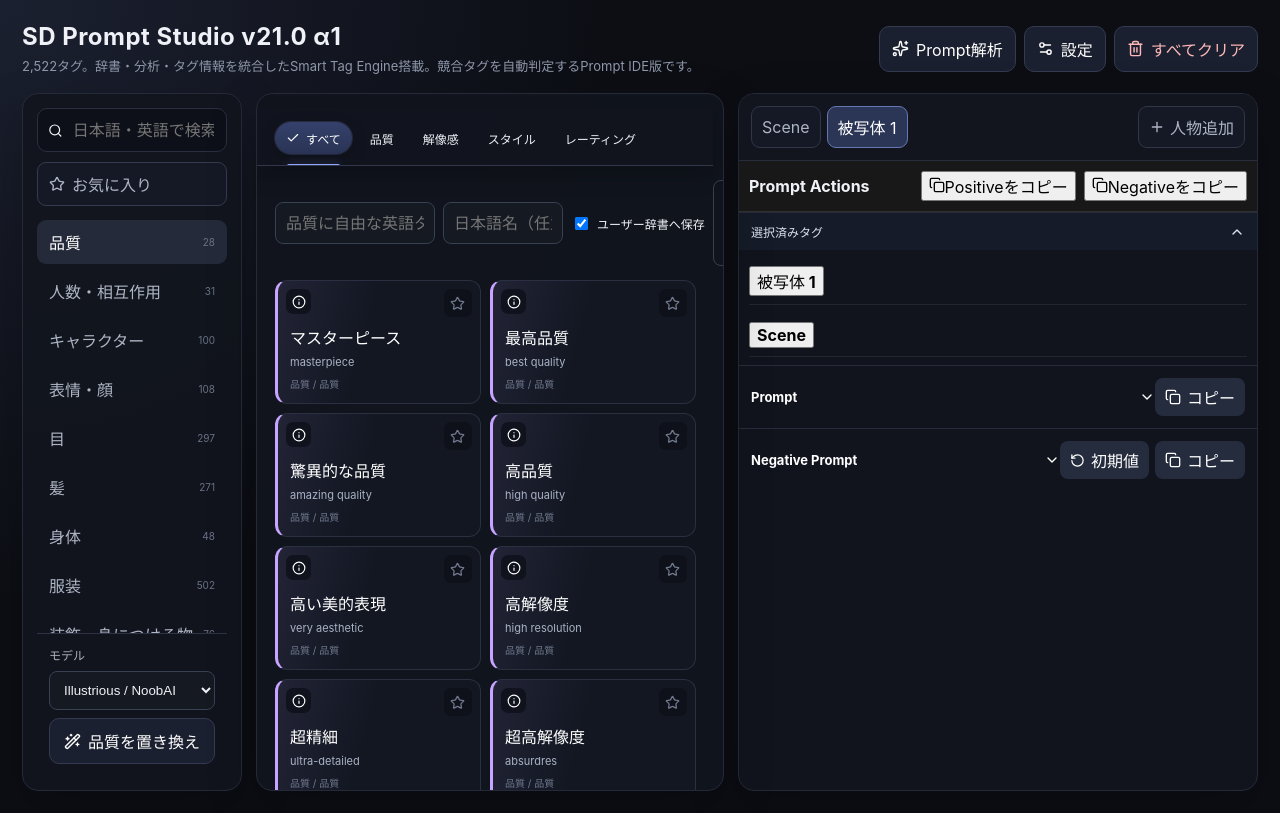
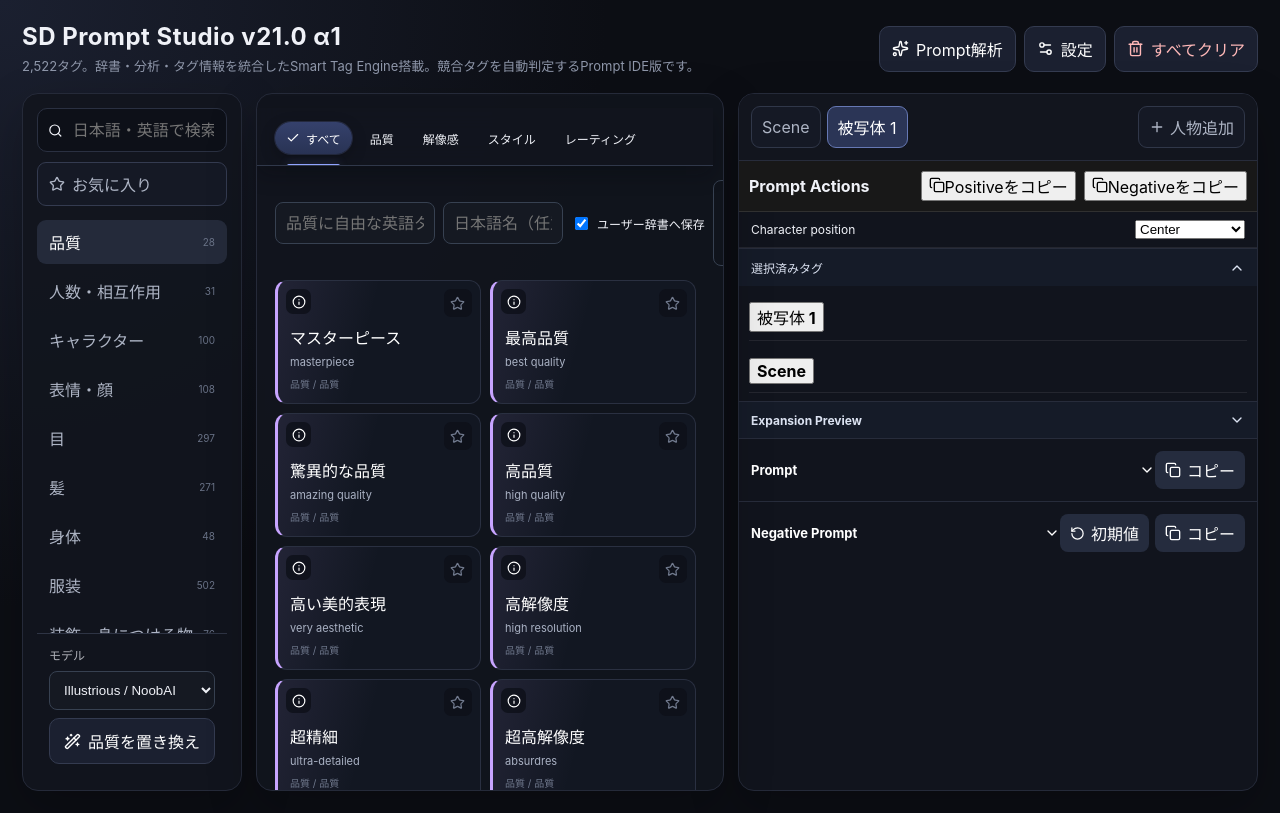
Before and after one commit to whatrune/sd-prompt-studio, a React (Vite) app: page / in a window 1280 px wide. Built offline with nearby package versions, Linux system fonts and the light colour scheme; the HTML template or start-up script is replaced by a standard one.

Commit message:
feat(prompt): add prompt expansion layer

```diff
--- a/src/App.tsx
+++ b/src/App.tsx
@@ -7,7 +7,7 @@ import { compatibilityLabel, generationNote, heuristicCategory, inferCategory, m
 import { getConflictMap } from './engine/smartTagEngine'
 import './styles.css'
 import { createId } from './id'
-import { buildPrompt, tagSort } from './prompt'
+import { buildPromptWithStrategy, tagSort } from './prompt'
 
 
 
@@ -122,6 +122,7 @@ export default function App() {
   const [composerCollapsed, setComposerCollapsed] = useState(true)
   const [relatedCollapsed, setRelatedCollapsed] = useState(false)
   const [selectedCollapsed, setSelectedCollapsed] = useState(false)
+  const [expansionCollapsed, setExpansionCollapsed] = useState(true)
   const [promptCollapsed, setPromptCollapsed] = useState(true)
   const [negativeCollapsed, setNegativeCollapsed] = useState(true)
   const importRef = useRef<HTMLInputElement>(null)
@@ -159,7 +160,8 @@ export default function App() {
     }).sort((a,b) => q ? scoreTag(b,q)-scoreTag(a,q) || tagSort(a,b) : tagSort(a,b))
   }, [category, subcategory, query, favoritesOnly, store.favoriteIds, visibleDictionaryTags, store.hideUnavailable, conflictMap])
 
-  const prompt = useMemo(() => buildPrompt(store.blocks, store.sceneTags), [store.blocks, store.sceneTags])
+  const expansion = useMemo(() => buildPromptWithStrategy(store.blocks, store.sceneTags, store.modelPreset), [store.blocks, store.sceneTags, store.modelPreset])
+  const prompt = expansion.prompt
 
   const warnings = useMemo(() => conflicts(active.tags), [active.tags])
   const related = useMemo(() => relatedTags(active.tags).slice(0, 8), [active.tags])
@@ -326,6 +328,7 @@ export default function App() {
       <aside className="preview panel">
         <div className="block-tabs"><button className={store.activeLayer==='scene'?'active':''} onClick={()=>store.setActiveLayer('scene')}>Scene</button>{store.blocks.map(b=><button key={b.id} className={store.activeLayer==='subject'&&b.id===store.activeBlockId?'active':''} onClick={()=>store.setActiveBlock(b.id)}>{b.name}{store.blocks.length>1&&<X size={13} onClick={e=>{e.stopPropagation();store.removeBlock(b.id)}}/>}</button>)}<button className="add-block" onClick={store.addBlock}><Plus size={16}/>人物追加</button></div>
         <section className="prompt-actions"><strong>Prompt Actions</strong><button onClick={copyPrompt}><Copy size={16}/>{copied?'コピー済み':'Positiveをコピー'}</button><button onClick={async()=>{const ok=await copyText(store.negative);if(ok){setCopied(true);setTimeout(()=>setCopied(false),1400)}}}><Copy size={16}/>{copied?'コピー済み':'Negativeをコピー'}</button></section>
+        {store.activeLayer==='subject'&&activeSubject&&<label className="subject-position">Character position<select value={activeSubject.position??'center'} onChange={event=>store.setSubjectPosition(activeSubject.id,event.target.value as 'left'|'center'|'right')}><option value="left">Left</option><option value="center">Center</option><option value="right">Right</option></select></label>}
         <section className={`preview-section ${selectedCollapsed?'collapsed':''}`}>
           <button className="preview-section-toggle" onClick={()=>setSelectedCollapsed(v=>!v)} aria-expanded={!selectedCollapsed}>
             <span>選択済みタグ</span>{selectedCollapsed?<ChevronDown size={16}/>:<ChevronUp size={16}/>}
@@ -343,6 +346,10 @@ export default function App() {
             </div>
           </div>}
         </section>
+        <section className={`preview-section expansion-preview ${expansionCollapsed?'collapsed':''}`}>
+          <button className="preview-section-toggle" onClick={()=>setExpansionCollapsed(value=>!value)} aria-expanded={!expansionCollapsed}><span>Expansion Preview</span>{expansionCollapsed?<ChevronDown size={16}/>:<ChevronUp size={16}/>}</button>
+          {!expansionCollapsed&&<div className="preview-section-content expansion-entities"><small>{expansion.strategy} / {expansion.scene.subject_count} subject(s)</small>{expansion.characters.map(character=><section key={character.id}><strong>{character.name} · {character.position}</strong><pre>{character.output}</pre></section>)}</div>}
+        </section>
         <section className={`preview-section output-box ${promptCollapsed?'collapsed':''}`}>
           <div className="output-head"><button className="preview-section-toggle inline" onClick={()=>setPromptCollapsed(v=>!v)} aria-expanded={!promptCollapsed}><span>Prompt</span>{promptCollapsed?<ChevronDown size={16}/>:<ChevronUp size={16}/>}</button><button onClick={copyPrompt}><Copy size={16}/>{copied?'コピー済み':'コピー'}</button></div>
           {!promptCollapsed&&<textarea readOnly value={prompt}/>}
--- a/src/prompt.ts
+++ b/src/prompt.ts
@@ -1,8 +1,9 @@
 import { adultTags } from './data/adultTags'
 import { categoryOrder, subcategoryOrder, tags, type PromptTag } from './data/tags'
 import type { PromptBlock, SelectedTag } from './store'
+import { expandPrompt } from './promptExpansion'
+import type { ModelPreset } from './store'
 
-const bodyCategoryOrder = ['character', 'body', 'expression', 'eyes', 'hair', 'clothes', 'accessories']
 const legacyClothingSubcategoryOrder = ['トップス', 'アウター', 'ボトムス', 'ワンピース・ドレス', 'カジュアル', 'フォーマル', 'ゴシック・ロリータ', '制服・学校', '制服・職業', 'ミリタリー・ワーク', 'スポーツ・ダンス', '舞台・アイドル', 'コスチューム', 'ファンタジー・SF', '民族・歴史', '和装', 'ルームウェア', '水着・下着', 'センシティブ衣装', 'デザイン・ディテール', '素材・質感', '柄・装飾', 'レッグウェア', '靴', '衣装（アダルト）']
 const legacyCharacterSubcategoryOrder = ['指定', '種族', '種族特徴', '職業', '属性']
 const legacyPoseSubcategoryOrder = ['基本姿勢', '手・腕', '頭・上半身', '脚・開脚', '日常動作', '落下・バランス', '体操・アクロバット', 'ダンス', 'スポーツ', '武術・戦闘', '乗り物・騎乗', 'ポーズ（アダルト）', '行動（アダルト）']
@@ -46,22 +47,9 @@ function bracket(items: SelectedTag[]) {
 }
 
 export function buildPrompt(blocks: PromptBlock[], sceneTags: SelectedTag[] = []) {
-  const subjectTags = blocks.flatMap(block => block.tags)
-  const sceneCategories = new Set(['quality', 'camera', 'background', 'scene_props', 'lighting', 'effects'])
-  const effectiveSceneTags = [...new Map([...sceneTags, ...subjectTags.filter(tag => sceneCategories.has(outputCategory(tag)))].map(tag => [tag.id, tag])).values()]
-  const quality = effectiveSceneTags.filter(tag => outputCategory(tag) === 'quality')
-  const people = subjectTags.filter(tag => outputCategory(tag) === 'people')
-  const cameraBackground = effectiveSceneTags.filter(tag => ['camera', 'background', 'scene_props'].includes(outputCategory(tag)))
-  const lightingEffects = effectiveSceneTags.filter(tag => ['lighting', 'effects'].includes(outputCategory(tag)))
-  const subjects = blocks.flatMap(block => {
-    const body = block.tags.filter(tag => bodyCategoryOrder.includes(outputCategory(tag)))
-    const pose = block.tags.filter(tag => outputCategory(tag) === 'pose')
-    if (!body.length && !pose.length) return []
-    return [bracket(body), bracket(pose)]
-  })
-  const sections = [bracket(quality), bracket(people)]
-  if (subjects.length) sections.push(subjects.join('\n\nBREAK\n\n'))
-  else sections.push('[]', '[]')
-  sections.push(bracket(cameraBackground), 'BREAK', bracket(lightingEffects))
-  return sections.join('\n\n')
+  return buildPromptWithStrategy(blocks, sceneTags).prompt
 }
+
+export function buildPromptWithStrategy(blocks: PromptBlock[], sceneTags: SelectedTag[] = [], strategy: ModelPreset = 'illustrious', subjectBreak = 'BREAK') {
+  return expandPrompt(blocks, sceneTags, { strategy, subjectBreak, outputCategory, renderTags: bracket })
+}
--- /dev/null
+++ b/src/promptExpansion.ts
@@ -0,0 +1,47 @@
+import type { ModelPreset, PromptBlock, SelectedTag, SubjectPosition } from './store'
+
+export type ExpandedCharacter = { id: string; name: string; position: SubjectPosition; body: SelectedTag[]; pose: SelectedTag[]; output: string }
+export type ExpandedScene = { subject_count: number; interaction: SelectedTag[]; composition: SelectedTag[]; tags: SelectedTag[] }
+export type ExpansionResult = { prompt: string; characters: ExpandedCharacter[]; scene: ExpandedScene; strategy: ModelPreset }
+
+type ExpansionOptions = {
+  strategy: ModelPreset
+  subjectBreak?: string
+  sceneBreak?: string
+  outputCategory: (tag: SelectedTag) => string
+  renderTags: (tags: SelectedTag[]) => string
+}
+
+const positionLabel: Record<SubjectPosition, string> = { left: 'Left side:', right: 'Right side:', center: 'Center:' }
+
+export function expandPrompt(blocks: PromptBlock[], sceneTags: SelectedTag[], options: ExpansionOptions): ExpansionResult {
+  const subjectBreak = options.subjectBreak ?? 'BREAK'
+  const sceneBreak = options.sceneBreak ?? 'BREAK'
+  const sceneCategories = new Set(['quality', 'camera', 'background', 'scene_props', 'lighting', 'effects'])
+  const subjectTags = blocks.flatMap(block => block.tags)
+  const effectiveScene = [...new Map([...sceneTags, ...subjectTags.filter(tag => sceneCategories.has(options.outputCategory(tag)))].map(tag => [tag.id, tag])).values()]
+  const quality = effectiveScene.filter(tag => options.outputCategory(tag) === 'quality')
+  const people = subjectTags.filter(tag => options.outputCategory(tag) === 'people')
+  const composition = effectiveScene.filter(tag => ['camera', 'background', 'scene_props'].includes(options.outputCategory(tag)))
+  const effects = effectiveScene.filter(tag => ['lighting', 'effects'].includes(options.outputCategory(tag)))
+  const multiple = blocks.length > 1
+  const characters = blocks.flatMap((block, index) => {
+    const body = block.tags.filter(tag => ['character', 'body', 'expression', 'eyes', 'hair', 'clothes', 'accessories'].includes(options.outputCategory(tag)))
+    const pose = block.tags.filter(tag => options.outputCategory(tag) === 'pose')
+    if (!body.length && !pose.length) return []
+    const position = block.position ?? (multiple ? index === 0 ? 'left' : index === 1 ? 'right' : 'center' : 'center')
+    const entity = `${options.renderTags(body)}\n\n${subjectBreak}\n\n${options.renderTags(pose)}`
+    const output = options.strategy === 'illustrious' && multiple ? `${positionLabel[position]}\n${entity}` : entity
+    return [{ id: block.id, name: block.name, position, body, pose, output }]
+  })
+  const sections = [options.renderTags(quality), options.renderTags(people)]
+  if (characters.length) sections.push(characters.map(character => character.output).join(`\n\n${subjectBreak}\n\n`))
+  else sections.push('[]', '[]')
+  sections.push(options.renderTags(composition), sceneBreak, options.renderTags(effects))
+  return {
+    prompt: sections.join('\n\n'),
+    characters,
+    scene: { subject_count: blocks.length, interaction: people.filter(tag => Array.isArray(tag.slot) ? tag.slot.includes('interaction_action') : tag.slot === 'interaction_action'), composition, tags: effectiveScene },
+    strategy: options.strategy,
+  }
+}
--- a/src/store.ts
+++ b/src/store.ts
@@ -5,8 +5,9 @@ import { adultTags } from './data/adultTags'
 import { canonicalId, resolveCanonicalTag } from './data/canonical'
 import { createId } from './id'
 
-export type SelectedTag = { id: string; prompt: string; label: string; category: string; outputCategory?: string; subcategory?: string; sortSubcategory?: string; promptGroup?: string; promptOrder?: number; weight: number; rating?: ContentRating }
-export type PromptBlock = { id: string; name: string; tags: SelectedTag[] }
+export type SelectedTag = { id: string; prompt: string; label: string; category: string; outputCategory?: string; subcategory?: string; sortSubcategory?: string; promptGroup?: string; promptOrder?: number; slot?: string | string[]; weight: number; rating?: ContentRating }
+export type SubjectPosition = 'left' | 'center' | 'right'
+export type PromptBlock = { id: string; name: string; position?: SubjectPosition; tags: SelectedTag[] }
 export type EditorLayer = 'subject' | 'scene'
 export const SCENE_CATEGORIES = new Set(['quality', 'camera', 'background', 'scene_props', 'lighting', 'effects'])
 export const isSceneCategory = (category: string) => SCENE_CATEGORIES.has(category)
@@ -37,6 +38,7 @@ type State = {
   addBlock: () => void
   removeBlock: (id: string) => void
   renameBlock: (id: string, name: string) => void
+  setSubjectPosition: (id: string, position: SubjectPosition) => void
   setActiveBlock: (id: string) => void
   setActiveLayer: (layer: EditorLayer) => void
   clearAll: () => void
@@ -59,7 +61,7 @@ const QUALITY_PRESETS: Record<ModelPreset, string[]> = {
   custom: []
 }
 
-const createFirstBlock = (): PromptBlock => ({ id: createId(), name: '被写体 1', tags: [] })
+const createFirstBlock = (): PromptBlock => ({ id: createId(), name: '被写体 1', position: 'center', tags: [] })
 const firstBlock = createFirstBlock()
 
 const physicalDictionary = [...allTags, ...adultTags]
@@ -82,8 +84,10 @@ export function migratePersistedState(persisted: unknown) {
   if (!persisted || typeof persisted !== 'object') return persisted
   const state = persisted as Partial<State>
   if (!Array.isArray(state.blocks)) return state
-  const migratedBlocks = state.blocks.map(block => ({
+  const multipleSubjects = state.blocks.length > 1
+  const migratedBlocks = state.blocks.map((block, index) => ({
     ...block,
+    position: block.position ?? (multipleSubjects ? index === 0 ? 'left' : index === 1 ? 'right' : 'center' : 'center'),
     tags: block.tags.map(tag => {
       const current = resolveCanonicalTag(tag.id, physicalDictionary)
       return current
@@ -188,7 +192,10 @@ export const usePromptStore = create<State>()(persist((set, get) => ({
   })),
   addBlock: () => set((state) => {
     const id = createId()
-    return { blocks: [...state.blocks, { id, name: `被写体 ${state.blocks.length + 1}`, tags: [] }], activeBlockId: id, activeLayer: 'subject' }
+    const blocks = state.blocks.length === 1
+      ? [{ ...state.blocks[0], position: 'left' as const }, { id, name: '被写体 2', position: 'right' as const, tags: [] }]
+      : [...state.blocks, { id, name: `被写体 ${state.blocks.length + 1}`, position: 'center' as const, tags: [] }]
+    return { blocks, activeBlockId: id, activeLayer: 'subject' }
   }),
   removeBlock: (id) => set((state) => {
     if (state.blocks.length === 1) return state
@@ -196,6 +203,7 @@ export const usePromptStore = create<State>()(persist((set, get) => ({
     return { blocks: next, activeBlockId: state.activeBlockId === id ? next[0].id : state.activeBlockId }
   }),
   renameBlock: (id, name) => set((state) => ({ blocks: state.blocks.map(b => b.id === id ? { ...b, name: name.trim() || b.name } : b) })),
+  setSubjectPosition: (id, position) => set((state) => ({ blocks: state.blocks.map(block => block.id === id ? { ...block, position } : block) })),
   setActiveBlock: (id) => set({ activeBlockId: id, activeLayer: 'subject' }),
   setActiveLayer: (layer) => set({ activeLayer: layer }),
   clearAll: () => set((state) => ({ sceneTags: [], blocks: state.blocks.map((b, index) => ({ ...b, name: `被写体 ${index + 1}`, tags: [] })) })),
@@ -218,6 +226,6 @@ export const usePromptStore = create<State>()(persist((set, get) => ({
   })
 }), {
   name: 'sd-prompt-studio-v14',
-  version: 9,
+  version: 10,
   migrate: migratePersistedState,
 }))
--- a/src/styles.css
+++ b/src/styles.css
@@ -482,3 +482,8 @@ textarea { width:100%; resize:vertical; min-height:105px; background:#0c0f16; bo
 }
 .prompt-actions{position:sticky;top:0;z-index:8;display:flex;gap:8px;align-items:center;padding:10px;background:var(--panel,#181818);border-bottom:1px solid rgba(255,255,255,.1)}
 .prompt-actions strong{margin-right:auto}.selected-layer{padding:8px 0;border-bottom:1px solid rgba(255,255,255,.08)}.selected-layer-title{font-weight:700}.selected-group-head>button{background:transparent;border:0;color:inherit;cursor:pointer}
+.subject-position{display:flex;align-items:center;justify-content:space-between;gap:12px;padding:8px 12px;font-size:12px;border-bottom:1px solid rgba(255,255,255,.08)}
+.subject-position select{min-width:110px}
+.expansion-entities{padding:10px 12px;display:grid;gap:10px}
+.expansion-entities section{padding:8px;border:1px solid rgba(255,255,255,.08);border-radius:8px}
+.expansion-entities pre{margin:6px 0 0;white-space:pre-wrap;font:11px/1.5 ui-monospace,monospace;color:#b8c3d8}
```
Also changed, not shown: scripts/test-reclassification.mjs (+22 -1 lines), 1 other file (tests, documents, lock files or other folders).
